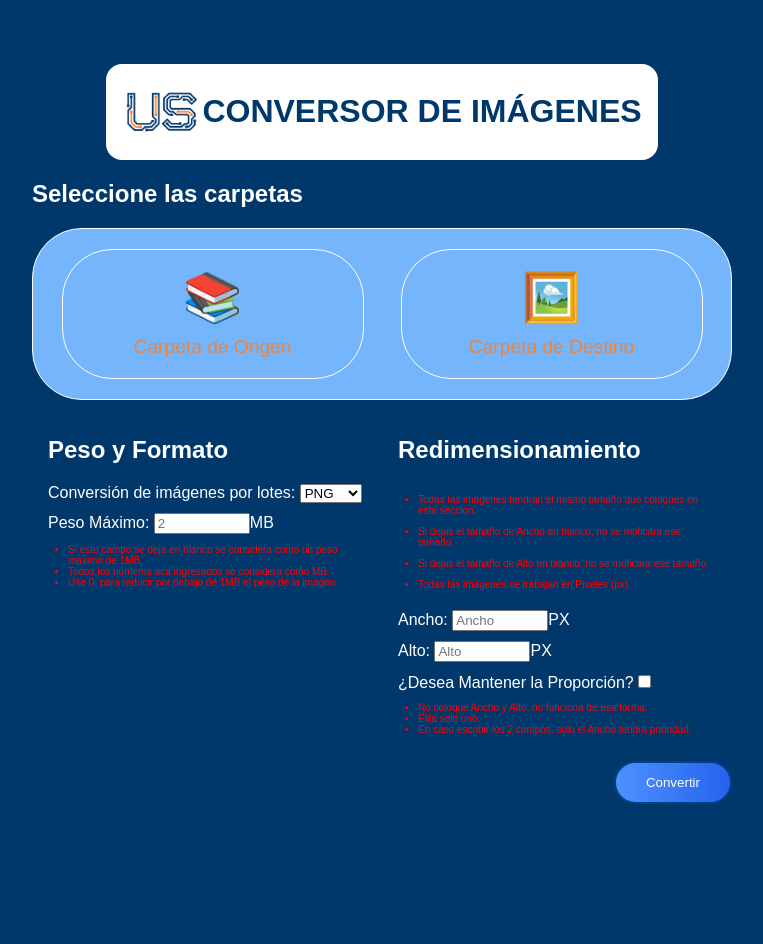
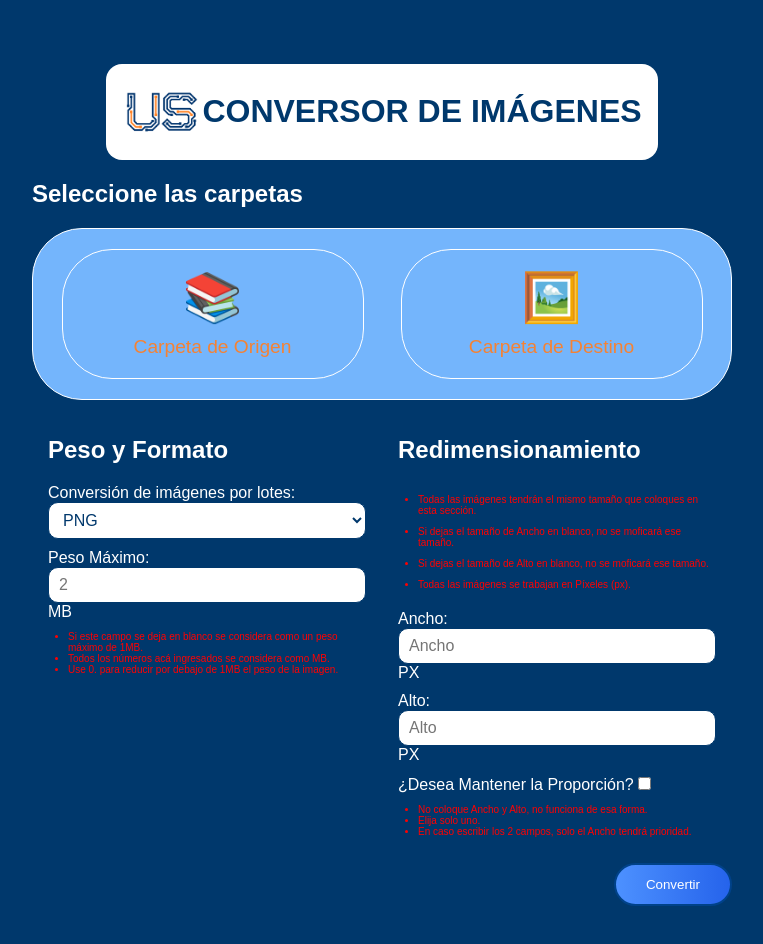
Before and after one commit to raulferreyra/image-convertor, a Vue app in the folder frontend/: page / in a window 1280 px wide. Shown: the top 944 px of the page, without its empty margins (258-1021 px from the left). Before the commit the page ends 878 px from the top, so only its background shows below. Built offline with nearby package versions, Linux system fonts and the light colour scheme; a web font is replaced by a local one.

Commit message:
inputs & select

```diff
--- a/frontend/src/components/Home.vue
+++ b/frontend/src/components/Home.vue
@@ -283,6 +283,27 @@ header h1 {
     color: var(--color-red);
 }
 
+#settings input[type="number"],
+#settings select {
+    background-color: var(--color-white);
+    color: var(--primary-color);
+    border: 1px solid var(--primary-color);
+    padding: 8px 10px;
+    border-radius: 10px;
+    width: 100%;
+    box-sizing: border-box;
+    font-size: 1rem;
+    transition: all .3s ease-in-out;
+}
+
+#settings input[type="number"]:focus,
+#settings select:focus {
+    outline: none;
+    border-color: var(--primary-color-2);
+    box-shadow: 0 0 0 3px var(--color-gray-3);
+}
+
+
 #settings #convert {
     background: var(--button-gradient);
     border: 2px solid var(--primary-color-2);
```
